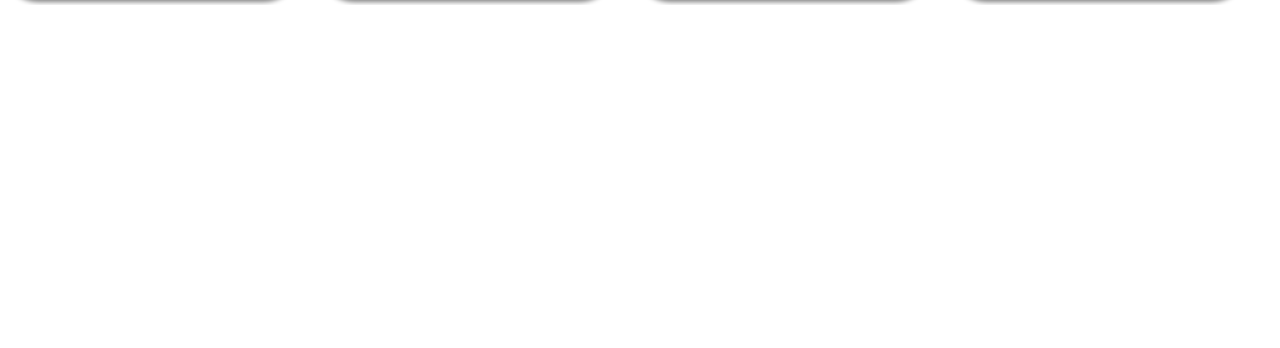
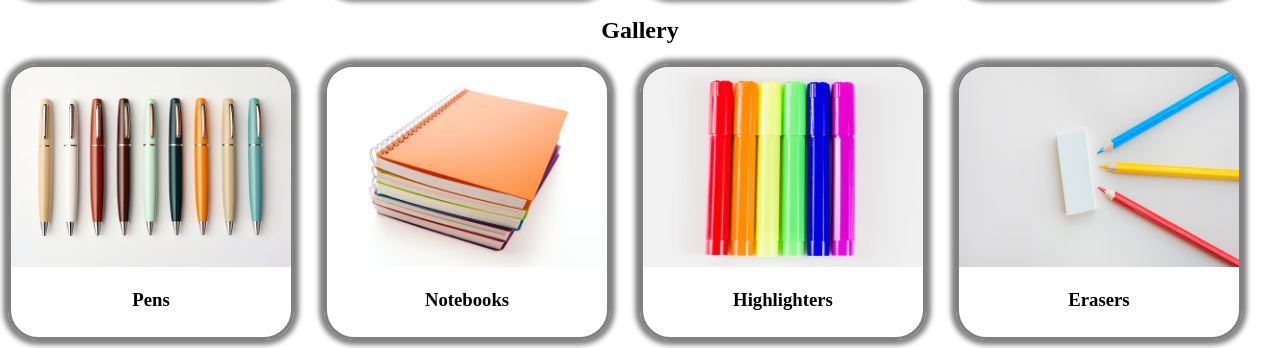
Before and after one commit to nidhiambatkar026/Stationary_website, a plain HTML site: page index.html in a window 1280 px wide. Shown: the part 971-1319 px from the top of the page. Before the commit the page ends 976 px from the top, so only its background shows below. Drawn offline with Linux system fonts and the light colour scheme.

Commit message:
gallary added

```diff
--- a/index.html
+++ b/index.html
@@ -17,7 +17,7 @@
         </form>
         <a href="#home" class="space">Home</a>
         <a href="#whyus" class="space">Why us</a>
-        <a href="" class="space">Gallery</a>
+        <a href="#gallery" class="space">Gallery</a>
         <a href="" class="space">Contact Us</a>
     </div>
 
@@ -25,8 +25,8 @@
         <img src="./Images/bg_img.avif" alt="bg_img" class="background_img" />
     </div>
 
-    <h2 class="main">Why Us</h2>
-    <div id="whyus" class="container">
+    <h2 class="main" id="gallery">Why Us</h2>
+    <div class="container">
         <div class="cards">
             <h3 class="heading">Quality Spares</h3>
             <hr>
@@ -55,6 +55,26 @@
             <p>We Provide Prompt Service to our Customers</p>
         </div>
     </div>
+
+    <h2 class="main" id="gallery">Gallery</h2>
+    <div class="container">
+        <div class="gal_cards">
+            <img src="./Images/pens.avif" alt="pens" title="pens" class="gal_img"/>
+            <h3>Pens</h3>
+        </div>
+        <div class="gal_cards">
+            <img src="./Images/notebboks.avif" alt="notebooks" title="notebooks" class="gal_img"/>
+            <h3>Notebooks</h3>
+        </div>
+        <div class="gal_cards">
+            <img src="./Images/highlighter.avif" alt="Highlighter" title="Highlighter" class="gal_img"/>
+            <h3>Highlighters</h3>
+        </div>
+        <div class="gal_cards">
+            <img src="./Images/reaser.avif" alt="Eraser" title="Eraser" class="gal_img"/>
+            <h3>Erasers</h3>
+        </div>
+    </div>
 </body>
 
 </html>
--- a/style.css
+++ b/style.css
@@ -37,3 +37,17 @@
 .container{
     display: flex;
 }
+.gal_cards{
+    height: 270px;
+    width: 350px;
+    border: solid grey 3px;
+    border-radius: 30px;
+    margin-right: 30px;
+    box-shadow: 0px 0px 5px 5px gray;
+    text-align: center;
+}
+.gal_img{
+    width: 100%;
+    height: 200px;
+    border-radius: 25px 25px 0px 0px;
+}
```
Also changed, not shown: Images/highlighter.avif (added), Images/notebboks.avif (added), Images/pens.avif (added), Images/reaser.avif (added).
